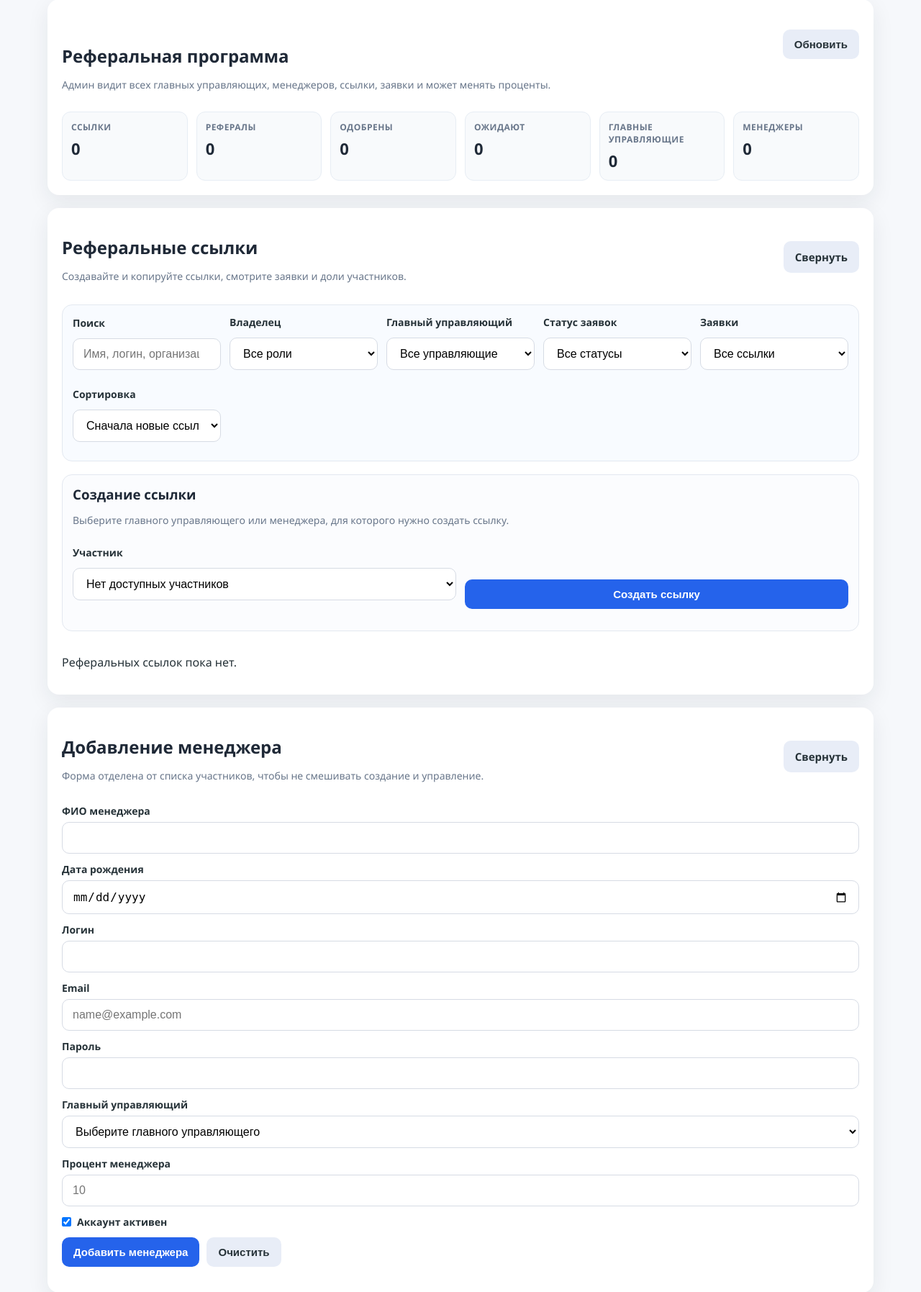
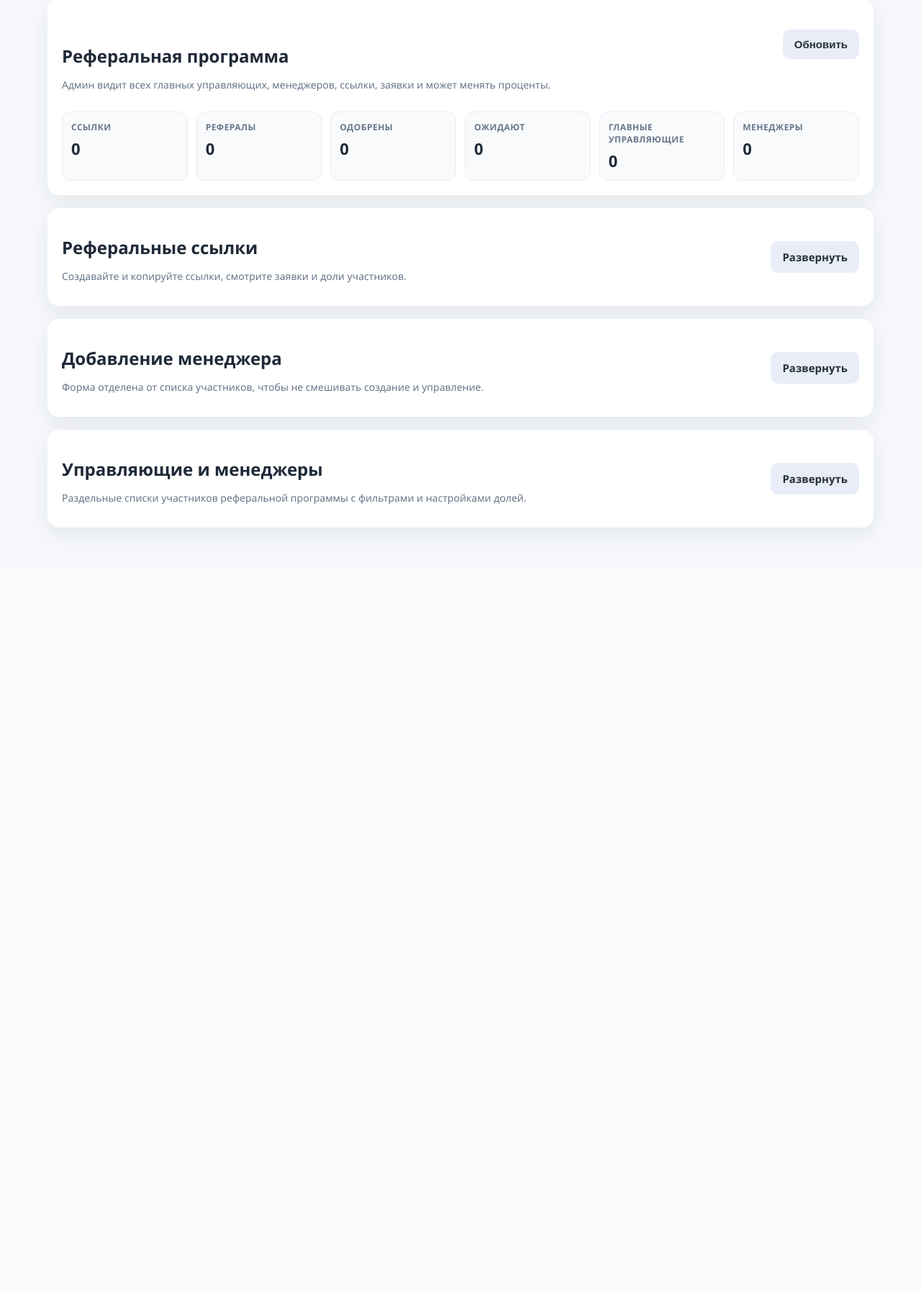
Before and after one commit to Broft4/smart-inventory, a FastAPI app: page /referrals in a window 1280 px wide. Shown: the part 196-1991 px from the top of the page at 72% size. After the commit the page ends 937 px from the top, so only its background shows below. Run offline with FastAPI, Linux system fonts and the light colour scheme; the visitor is signed in with stand-in values (Sample User, id 1); data comes from the database, SQL or seed files in the repository; data that the repository does not hold is empty.

Commit message:
2.3.0.0. - страница рефералов 3

```diff
--- a/templates/referrals.html
+++ b/templates/referrals.html
@@ -53,13 +53,13 @@
         <div id="referrals-kpis" class="referrals-kpis"></div>
     </section>
 
-    <details id="referral-links-section" class="category-card payroll-collapse referral-collapse-card" open>
+    <details id="referral-links-section" class="category-card payroll-collapse referral-collapse-card">
         <summary class="report-summary-header payroll-collapse-summary referral-collapse-summary">
             <div>
                 <h2 class="section-title">Реферальные ссылки</h2>
                 <p class="muted-text">Создавайте и копируйте ссылки, смотрите заявки и доли участников.</p>
             </div>
-            <span class="btn secondary btn-inline payroll-collapse-btn">Свернуть</span>
+            <span class="btn secondary btn-inline payroll-collapse-btn">Развернуть</span>
         </summary>
         <div class="payroll-collapse-body referral-collapse-body">
             <div class="referral-filter-bar" id="referral-links-filters">
@@ -127,13 +127,13 @@
         </div>
     </details>
 
-    <details id="referral-manager-create-section" class="category-card payroll-collapse referral-collapse-card hidden" open>
+    <details id="referral-manager-create-section" class="category-card payroll-collapse referral-collapse-card hidden">
         <summary class="report-summary-header payroll-collapse-summary referral-collapse-summary">
             <div>
                 <h2 class="section-title">Добавление менеджера</h2>
                 <p class="muted-text">Форма отделена от списка участников, чтобы не смешивать создание и управление.</p>
             </div>
-            <span class="btn secondary btn-inline payroll-collapse-btn">Свернуть</span>
+            <span class="btn secondary btn-inline payroll-collapse-btn">Развернуть</span>
         </summary>
         <div class="payroll-collapse-body referral-collapse-body">
             <form id="referral-manager-form" class="user-form referral-manager-form" novalidate>
@@ -170,13 +170,13 @@
         </div>
     </details>
 
-    <details id="referral-users-section" class="category-card payroll-collapse referral-collapse-card hidden" open>
+    <details id="referral-users-section" class="category-card payroll-collapse referral-collapse-card hidden">
         <summary class="report-summary-header payroll-collapse-summary referral-collapse-summary">
             <div>
                 <h2 class="section-title">Управляющие и менеджеры</h2>
                 <p class="muted-text">Раздельные списки участников реферальной программы с фильтрами и настройками долей.</p>
             </div>
-            <span class="btn secondary btn-inline payroll-collapse-btn">Свернуть</span>
+            <span class="btn secondary btn-inline payroll-collapse-btn">Развернуть</span>
         </summary>
         <div class="payroll-collapse-body referral-collapse-body">
             <div class="referral-filter-bar" id="referral-users-filters">
```
